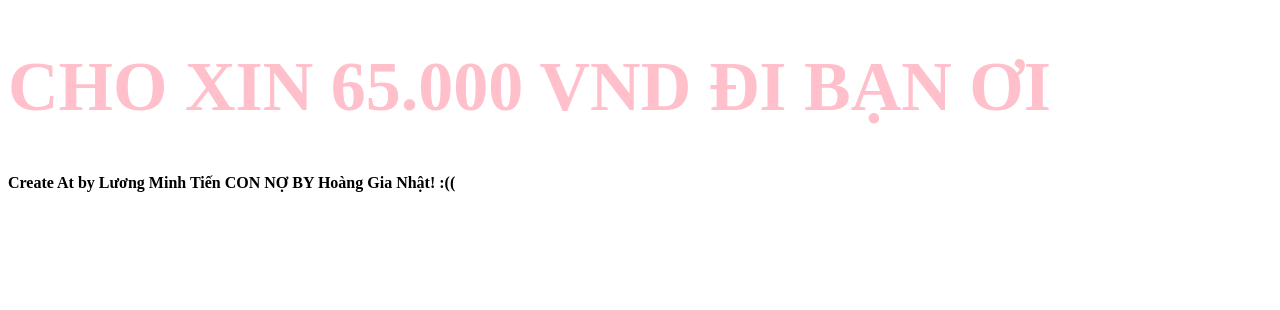
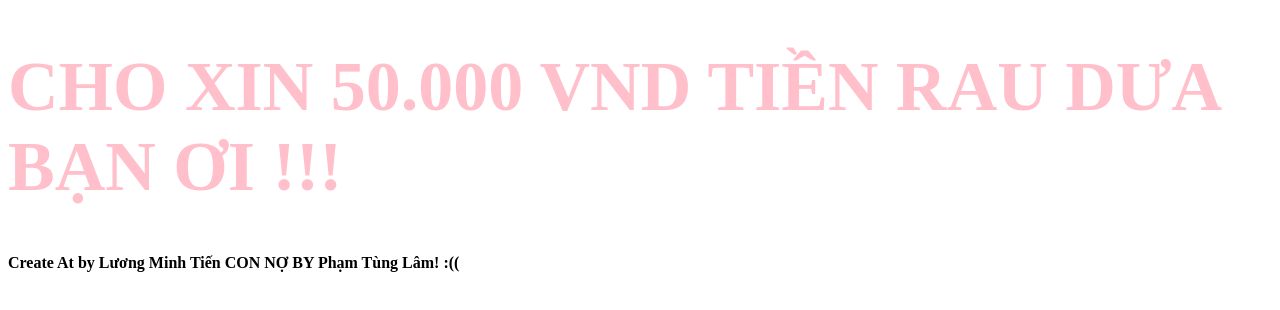
Before and after one commit to Tien-code-pro/50k, a plain HTML site: page connonhat/index.html in a window 1280 px wide. Drawn offline with Linux system fonts and the light colour scheme.

Commit message:
Con no moi

```diff
--- a/connonhat/index.html
+++ b/connonhat/index.html
@@ -2,15 +2,15 @@
 <html lang="en">
   <head>
     <meta charset="UTF-8" />
-    <title>65.000 VND</title>
+    <title>50.000 VND</title>
   </head>
   <body>
     <div>
-      <h1 style="font-size: 70px; color: pink">CHO XIN 65.000 VND ĐI BẠN ƠI</h1>
+      <h1 style="font-size: 70px; color: pink">CHO XIN 50.000 VND TIỀN RAU DƯA BẠN ƠI !!!</h1>
     </div>
 
     <div class="footer">
-      <h4>Create At by Lương Minh Tiến CON NỢ BY Hoàng Gia Nhật! :((</h4>
+      <h4>Create At by Lương Minh Tiến CON NỢ BY Phạm Tùng Lâm! :((</h4>
     </div>
   </body>
 </html>
```
